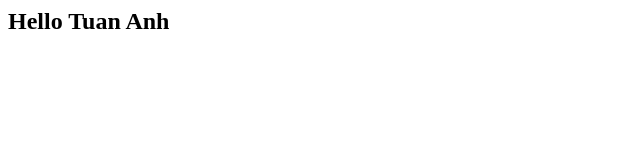
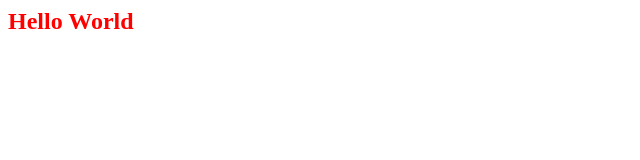
Before and after one commit to redroyalbmt/LV1, a plain HTML site: page index.html in a window 1280 px wide. Shown: the whole page, without its empty margins (0-640 px from the left). Drawn offline with Linux system fonts and the light colour scheme.

Commit message:
Update index.html

```diff
--- a/index.html
+++ b/index.html
@@ -5,8 +5,8 @@
     <title>Document</title>
 </head>
 <body>
-    <h2>
-        Hello Tuan Anh
+    <h2 style="color: red;">
+        Hello World
     </h2>
 
 </body>
```
